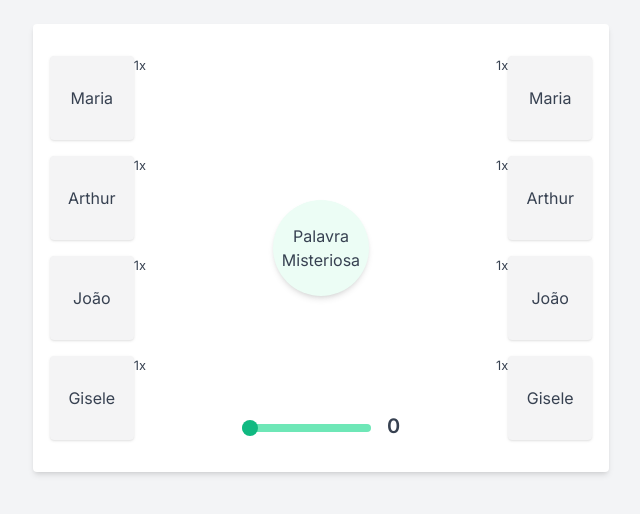
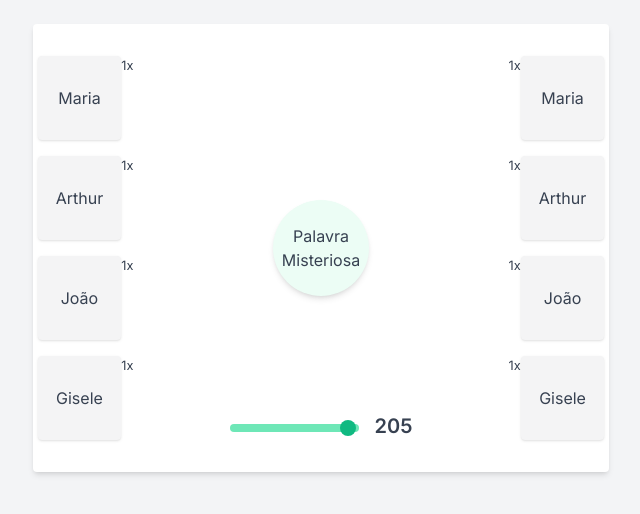
Before and after one commit to L1NDS0N/secretkey, a Next.js app: page /play/1 in a window 1280 px wide. Shown: the part 152-666 px from the top of the page, without its empty margins (319-959 px from the left). Built offline with nearby package versions, Linux system fonts and the light colour scheme.

Commit message:
feat: cronometer

```diff
--- a/src/app/play/[slug]/page.tsx
+++ b/src/app/play/[slug]/page.tsx
@@ -1,6 +1,7 @@
 "use client";
 
 import XStepper from "@/components/XStepper";
+import { useEffect, useState } from "react";
 
 type PreviousGames = {
   slug: string;
@@ -11,6 +12,9 @@ export default function PlayPage({ params }: { params: { slug: string } }) {
   const { slug } = params;
   const gameStorageKey = "sk@game_config";
   const alreadyInRoom = localStorage.getItem(gameStorageKey);
+  const maxSeconds = 210;
+  const [cronometerSeconds, setCronometerSeconds] = useState(maxSeconds);
+
   if (!alreadyInRoom) {
     localStorage.setItem(
       gameStorageKey,
@@ -37,11 +41,22 @@ export default function PlayPage({ params }: { params: { slug: string } }) {
     { name: "João" },
     { name: "Gisele" },
   ];
+
+  useEffect(() => {
+    const unsubscribe = setTimeout(() => {
+      if (cronometerSeconds > 0) {
+        setCronometerSeconds(cronometerSeconds - 1);
+      }
+    }, 1000);
+
+    return () => clearTimeout(unsubscribe);
+  }, [cronometerSeconds]);
+
   return (
     <section className=" flex min-h-96 flex-1 justify-center">
       <aside className="flex min-w-24 max-w-24 flex-col items-center justify-center gap-4">
-        {players.map((player) => (
-          <div className="flex h-full w-full">
+        {players.map((player, id) => (
+          <div className="flex h-full w-full" key={id}>
             <div className="flex w-full flex-1 cursor-pointer items-center justify-center rounded bg-zinc-100 shadow  hover:bg-zinc-200">
               <span>{player.name}</span>
             </div>
@@ -57,12 +72,18 @@ export default function PlayPage({ params }: { params: { slug: string } }) {
           <h1>Palavra Misteriosa </h1>
         </div>
         <div className="flex  flex-1 items-end justify-center">
-          <XStepper min={0} max={210} step={1} />
+          <XStepper
+            min={0}
+            max={maxSeconds}
+            step={1}
+            value={cronometerSeconds}
+            onChange={(e) => setCronometerSeconds(Number(e.target.value))}
+          />
         </div>
       </section>
       <aside className="flex min-w-24 max-w-24  flex-col items-center justify-center gap-4">
-        {players.map((player) => (
-          <div className="flex h-full w-full">
+        {players.map((player, id) => (
+          <div className="flex h-full w-full" key={id}>
             <div className="flex flex-col">
               <small>1x</small>
             </div>
--- a/src/components/XStepper.tsx
+++ b/src/components/XStepper.tsx
@@ -1,34 +1,29 @@
 "use client";
-import React, { useState } from "react";
-interface StepperProps {
+
+import React, { InputHTMLAttributes } from "react";
+import "./styles/XStepper.css";
+
+type XStepper = InputHTMLAttributes<HTMLInputElement>;
+interface StepperProps extends XStepper {
   min: number;
   max: number;
   step: number;
 }
 
-import "./styles/XStepper.css";
-
-const Stepper: React.FC<StepperProps> = ({ min, max, step }) => {
-  const [value, setValue] = useState(min);
-
-  const handleChange = (event: React.ChangeEvent<HTMLInputElement>) => {
-    setValue(parseInt(event.target.value));
-  };
-
+const Stepper: React.FC<StepperProps> = ({ min, max, step, ...rest }) => {
   return (
     <div className="flex w-full items-center space-x-4">
       <div>
         <input
+          {...rest}
           type="range"
           min={min}
           max={max}
           step={step}
-          value={value}
-          onChange={handleChange}
           className="stepper-input h-2 w-full appearance-none rounded-lg bg-emerald-300 text-orange-200 outline-none"
         />
       </div>
-      <span className="text-xl font-semibold">{value}</span>
+      <span className="text-xl font-semibold">{rest.value}</span>
     </div>
   );
 };
```
